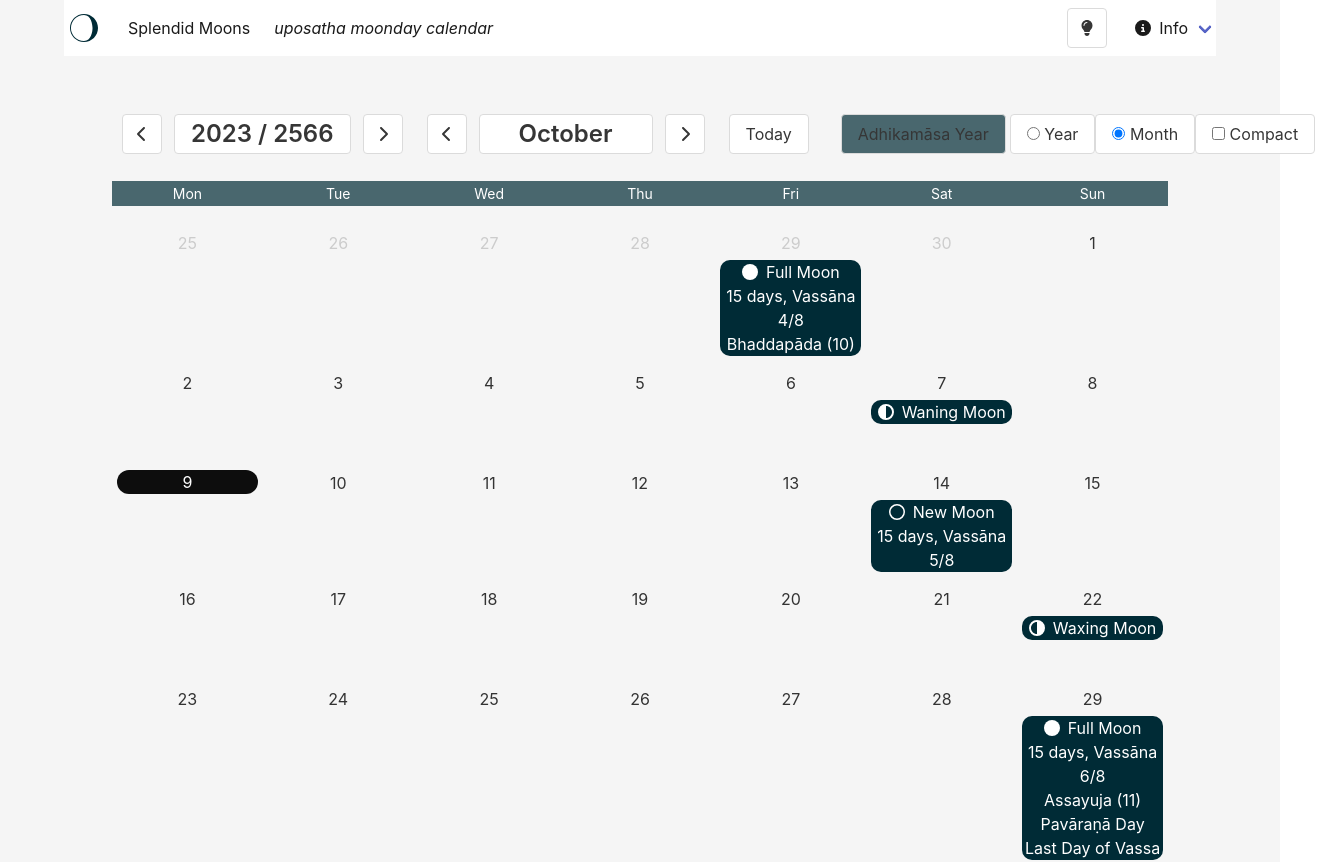
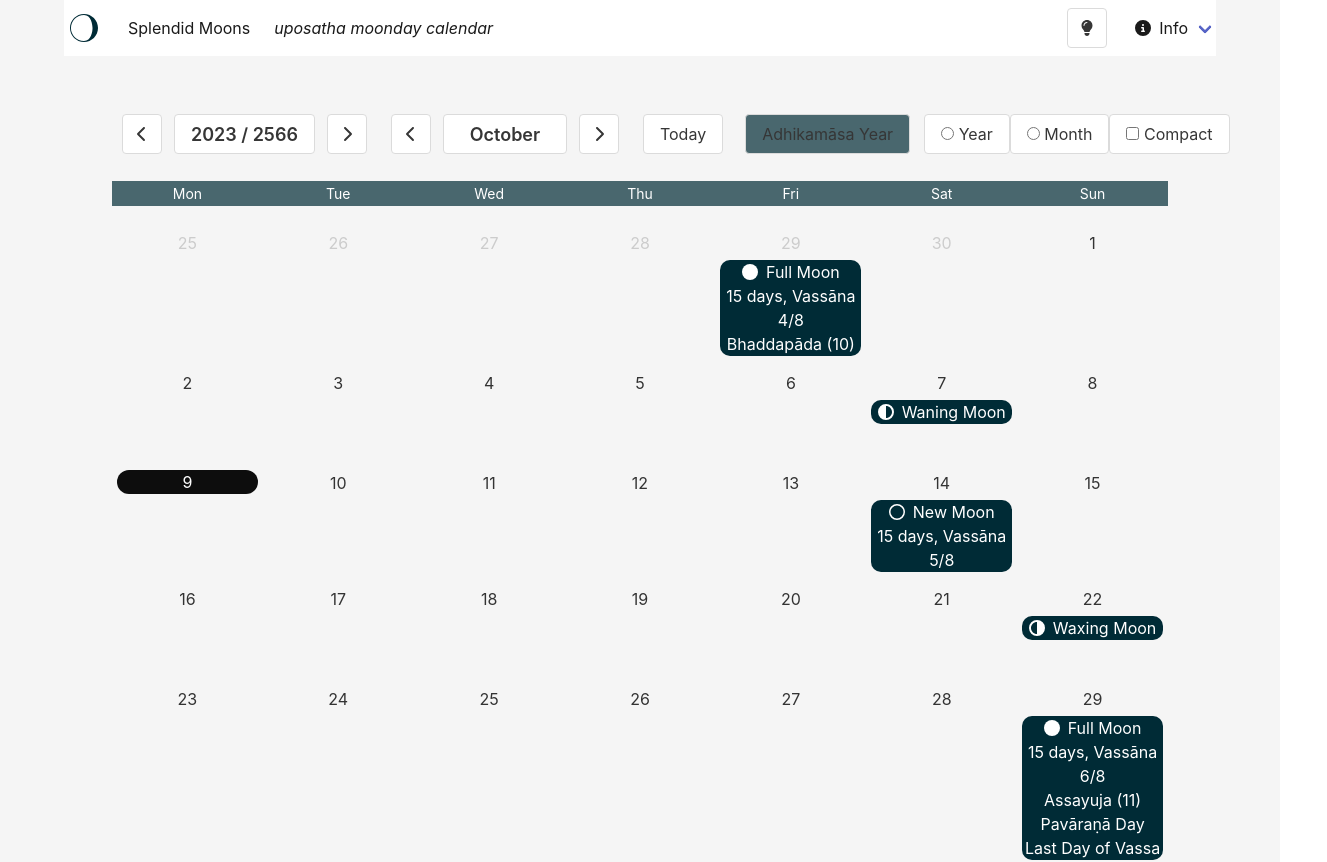
Before and after one commit to splendidmoons/splendidmoons.github.io, a Nuxt app: page / in a window 1280 px wide. Shown: the top 862 px of the page, 1327 px wide, since content can reach past the window. Built offline with nearby package versions, Linux system fonts and the light colour scheme.

Commit message:
fix desktop size

```diff
--- a/assets/main.sass
+++ b/assets/main.sass
@@ -23,7 +23,14 @@ nav.navbar.is-dark .navbar-dropdown
       background-color: $light
       color: $dark
 
-
 body.is-dark
   background-color: $dark
   color: $light
+
+.hide-until-widescreen
+  @include until($widescreen)
+    display: none
+
+.hide-from-widescreen
+  @include from($widescreen)
+    display: none
--- a/components/CalendarDateIndicator.vue
+++ b/components/CalendarDateIndicator.vue
@@ -247,14 +247,14 @@
      @include desktop
        font-size: 18px
      @include widescreen
+       font-size: 18px
+     @include fullhd
        font-size: 24px
 
      &.month-label
-       @include until($desktop)
-         width: 100px
-       @include desktop
-         width: 120px
-       @include widescreen
+       @include until($fullhd)
+         width: 90px
+       @include fullhd
          width: 140px
 
  .calendar-date-indicator > button
@@ -271,5 +271,7 @@
    @include until($desktop)
      padding-left: 5px
    @include widescreen
+     padding-left: 10px
+   @include fullhd
      padding-left: 20px
 </style>
--- a/components/CalendarHeader.vue
+++ b/components/CalendarHeader.vue
@@ -1,6 +1,6 @@
 <template>
     <div class="calendar-month-header">
-        <div class="columns is-desktop">
+        <div class="columns">
             <div class="column">
                 <CalendarDateIndicator
                     class="calendar-month-header-selected-month"
@@ -11,7 +11,18 @@
                 />
             </div>
 
-            <div class="column is-narrow">
+            <div class="column is-narrow hide-until-widescreen">
+                <CalendarModeSelector
+                    :calendar-period="calendar_period"
+                    :is-compact="is_compact"
+                    @calendarPeriodChanged="setCalendarPeriod"
+                    @isCompactChanged="setIsCompact"
+                />
+            </div>
+        </div>
+
+        <div class="columns">
+            <div class="column is-narrow hide-from-widescreen">
                 <CalendarModeSelector
                     :calendar-period="calendar_period"
                     :is-compact="is_compact"
```
